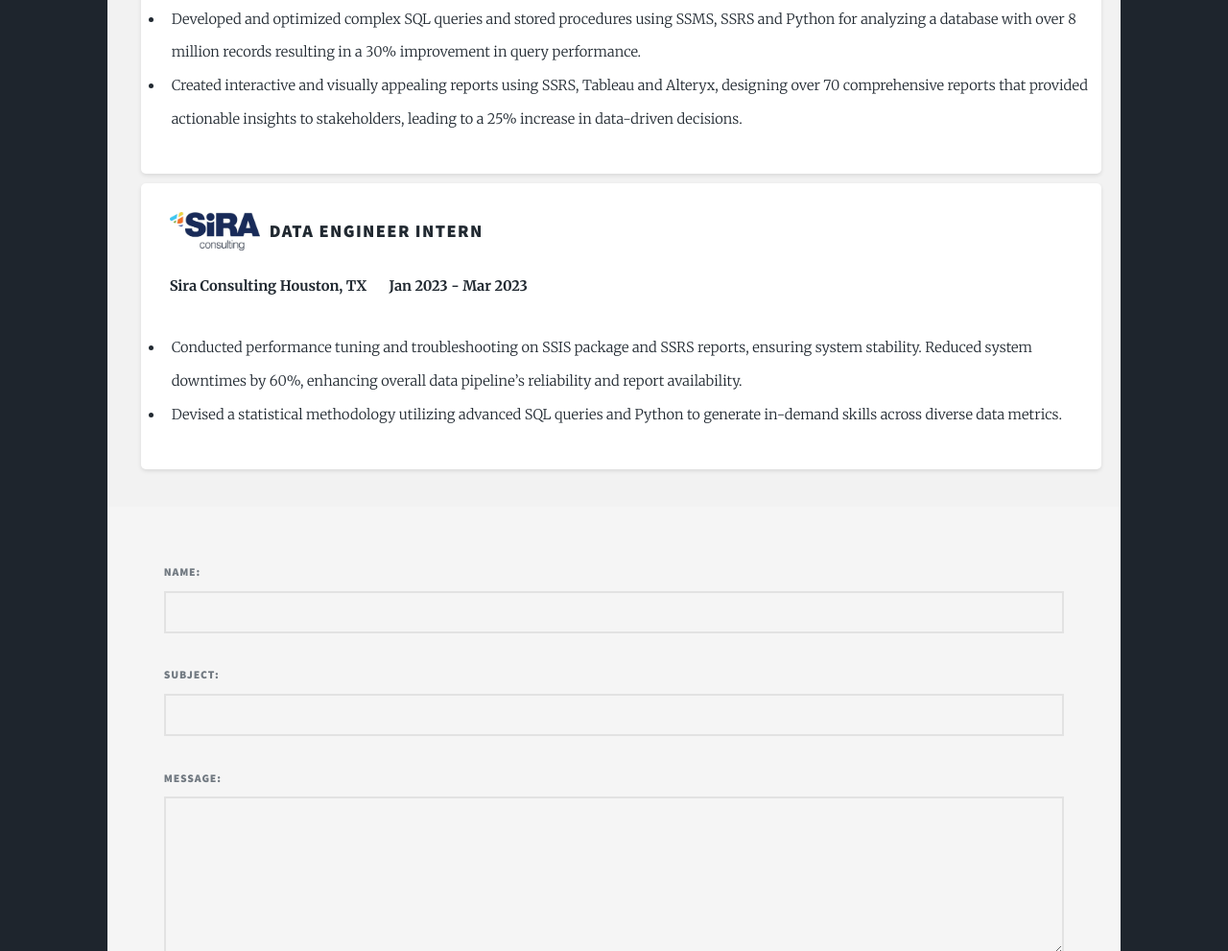
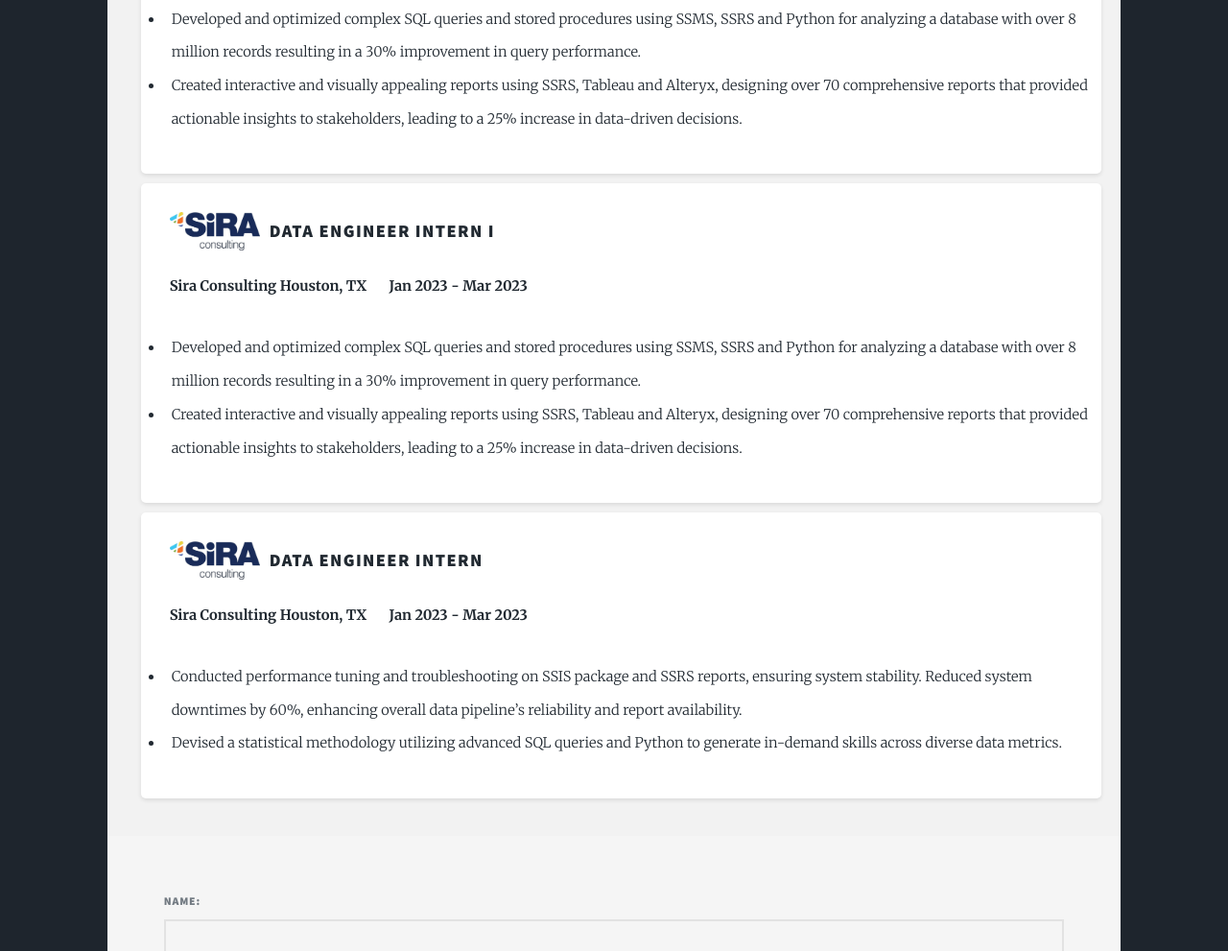
Before and after one commit to krishnavenika/port, a plain HTML site: page work.html in a window 1280 px wide. Shown: the part 939-1930 px from the top of the page at 96% size. Drawn offline with Linux system fonts and the light colour scheme.

Commit message:
Update work.html

```diff
--- a/work.html
+++ b/work.html
@@ -68,13 +68,32 @@
                                 </ul>
                             </p>
                         </li>
+
+
+
+
+                         <li style="list-style-type: none; background-color: #fff; margin-bottom: 10px; padding: 10px; border-radius: 5px; box-shadow: 0 2px 4px rgba(0, 0, 0, 0.1);">
+                            <div style="display: flex; align-items: center;padding:20px">
+                                <img class="company-logo" src="images/sira.jpg" alt="Salesforce Inc." width="10%" height="10%">
+                                <br>
+                                <h3 class="job-title" style="margin: 0 0 0 10px;">Data Engineer Intern I</h3>
+                            </div>
+                          <b><span class="company-name" style="padding:20px">Sira Consulting Houston, TX</span> <span class="dates">Jan 2023 - Mar 2023</span></b>
+                            <p class="job-description">
+                                <ul>
+                                    <li>Developed and optimized complex SQL queries and stored procedures using SSMS, SSRS and Python for analyzing a database with over 8 million records resulting in a 30% improvement in query performance.</li>
+                                    <li>Created interactive and visually appealing reports using SSRS, Tableau and Alteryx, designing over 70 comprehensive reports that provided actionable insights to stakeholders, leading to a 25% increase in data-driven decisions.</li>
+                                </ul>
+                            </p>
+                        </li>
+
+
                         <li style="list-style-type: none; background-color: #fff; margin-bottom: 10px; padding: 10px; border-radius: 5px; box-shadow: 0 2px 4px rgba(0, 0, 0, 0.1);">
                             <div style="display: flex; align-items: center;padding:20px">
                                 <img class="company-logo" src="images/sira.jpg" alt="Salesforce Inc." width="10%" height="10%">
                                 <h3 class="job-title" style="margin: 0 0 0 10px;">Data Engineer Intern</h3>
                             </div>
                             <b><span class="company-name" style="padding:20px">Sira Consulting Houston, TX</span> <span class="dates">Jan 2023 - Mar 2023</span></b>
-
 
  <p class="job-description">
                                 <ul>
```
